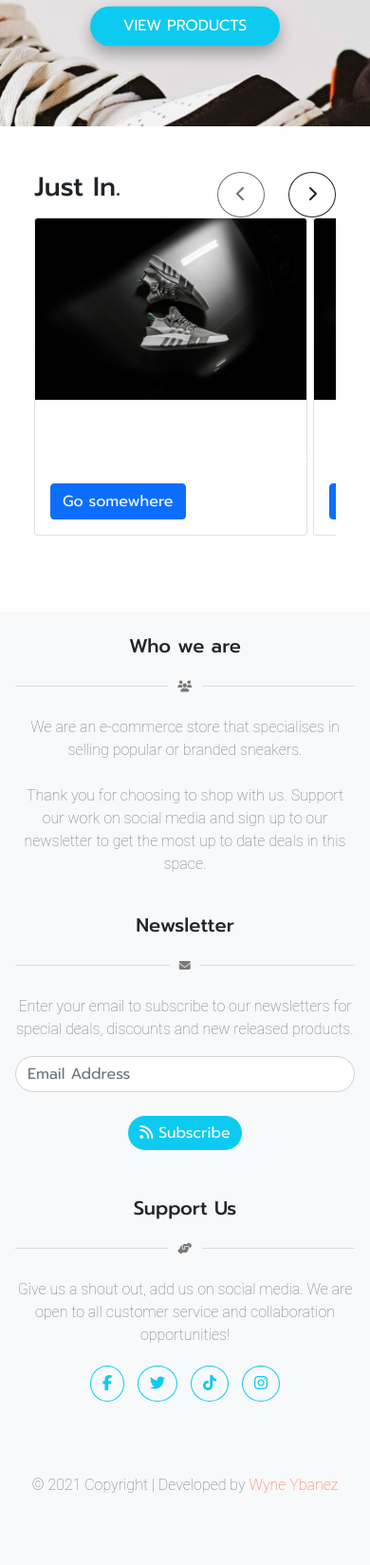
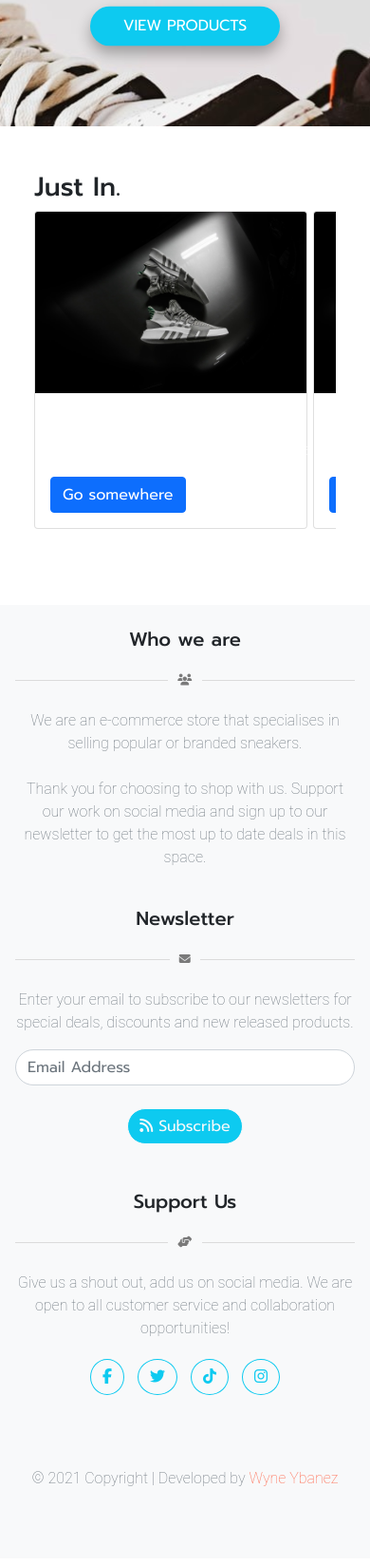
Before and after one commit to wyne-ybanez/SneakrHead, a Django app: page / in a window 390 px wide. Shown: the part 367-2015 px from the top of the page at 95% size. After the commit the page ends 1932 px from the top, so only its background shows below. Run offline with Django 3.2, Linux system fonts and the light colour scheme; some libraries are stand-ins or nearby versions.

Commit message:
Add display hidden for horizontal scroll arrows for devices smaller than large screens

```diff
--- a/home/templates/home/index.html
+++ b/home/templates/home/index.html
@@ -21,19 +21,22 @@
 
 {% block content %}
     <!-- Horizontal Scroll -->
-    <div class="container-fluid mb-0">
+    <div class="container-fluid w-100 mb-0">
         <section>
             <div class="row">
                 <div class="col-12 bg-white horizontal-scroll">
                     <div class="container">
                         <div class="d-flex">
                             <h1 class="text-dark pt-5 flex-grow-1">Just In.</h1>
+                            <!-- Buttons -->
+                            <div class="buttons d-none d-lg-block">
                                 <button id="prev-btn" class="btn btn-outline-dark mt-5 rounded-circle">
                                     <i class="fas fa-chevron-left"></i>
                                 </button>
                                 <button id="next-btn" class="btn btn-outline-dark mt-5 rounded-circle" style="margin-left: 25px">
                                     <i class="fas fa-chevron-right"></i>
                                 </button>
+                            </div>
                         </div>
                         <!-- Cards -->
                         <div id="scrolling-wrapper">
@@ -88,6 +91,7 @@
                                 </div>
                             </div>
                         </div>
+                        <!-- Cards end -->
                     </div>
                 </div>
             </div>
--- a/static/css/base.css
+++ b/static/css/base.css
@@ -282,7 +282,7 @@ p {
 /* Ipad/Tablet Media Queries */
 @media only screen and (min-device-width: 768px) {
     .container {
-        min-width: 80%;
+        min-width: 80% !important;
     }
 }
 
```
Lines whose indentation alone changed are shown as unchanged.
